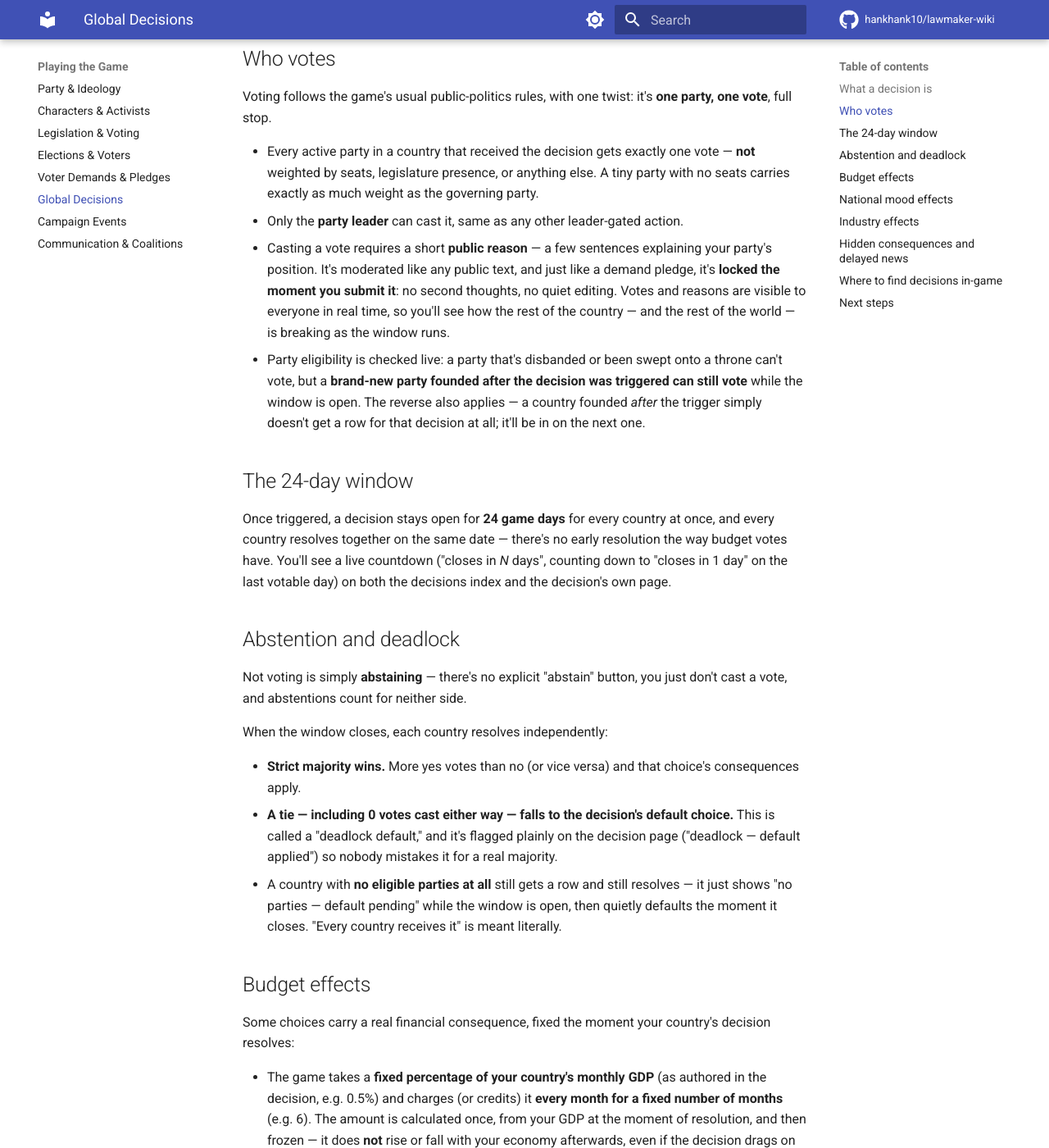
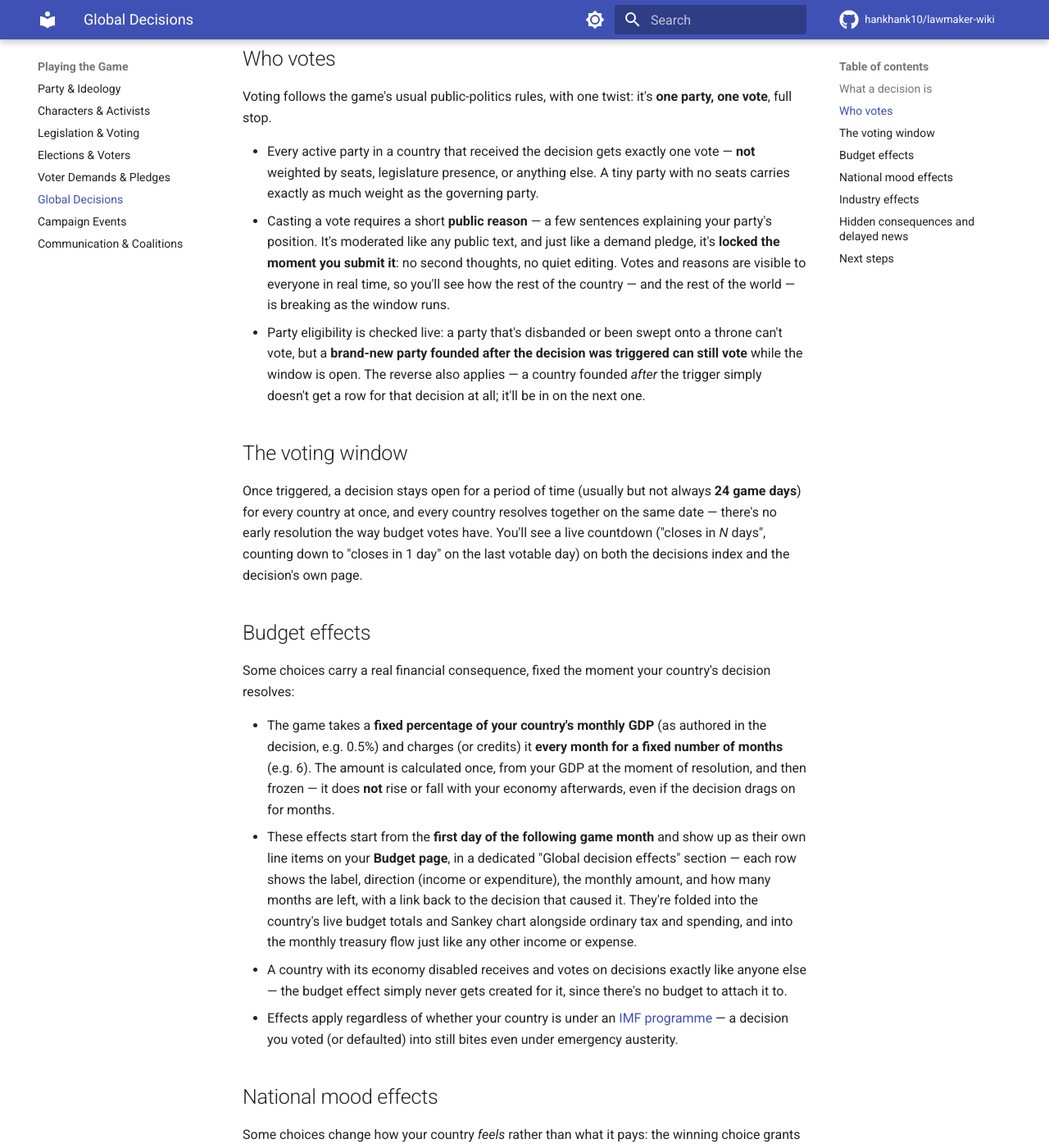
Before and after one commit to hankhank10/lawmaker-wiki, an MkDocs documentation site: the page built from docs/gameplay/global-decisions.md, in a window 1280 px wide and 1400 px high, scrolled down 679 px. Shown: the whole window at 82% size. Built offline with MkDocs 1.6.1 and Material for MkDocs 9.7.7, drawn with Linux system fonts in a browser that asks for light colours; comment, search, counter and statistics services are not loaded; some of the changed text lies outside the part shown.

Commit message:
📝 Sync from private repo
Auto-synced from hankhank10/lawmaker/game-manual

```diff
--- a/docs/gameplay/global-decisions.md
+++ b/docs/gameplay/global-decisions.md
@@ -29,7 +29,6 @@ vote**, full stop.
 - Every active party in a country that received the decision gets exactly one vote — **not**
   weighted by seats, legislature presence, or anything else. A tiny party with no seats
   carries exactly as much weight as the governing party.
-- Only the **party leader** can cast it, same as any other leader-gated action.
 - Casting a vote requires a short **public reason** — a few sentences explaining your party's
   position. It's moderated like any public text, and just like a demand pledge, it's **locked
   the moment you submit it**: no second thoughts, no quiet editing. Votes and reasons are
@@ -40,29 +39,9 @@ vote**, full stop.
   while the window is open. The reverse also applies — a country founded *after* the trigger
   simply doesn't get a row for that decision at all; it'll be in on the next one.
 
-## The 24-day window
+## The voting window
 
-Once triggered, a decision stays open for **24 game days** for every country at once, and
-every country resolves together on the same date — there's no early resolution the way
-budget votes have. You'll see a live countdown ("closes in *N* days", counting down to
-"closes in 1 day" on the last votable day) on both the decisions index and the decision's
-own page.
-
-## Abstention and deadlock
-
-Not voting is simply **abstaining** — there's no explicit "abstain" button, you just don't
-cast a vote, and abstentions count for neither side.
-
-When the window closes, each country resolves independently:
-
-- **Strict majority wins.** More yes votes than no (or vice versa) and that choice's
-  consequences apply.
-- **A tie — including 0 votes cast either way — falls to the decision's default choice.**
-  This is called a "deadlock default," and it's flagged plainly on the decision page
-  ("deadlock — default applied") so nobody mistakes it for a real majority.
-- A country with **no eligible parties at all** still gets a row and still resolves — it just
-  shows "no parties — default pending" while the window is open, then quietly defaults the
-  moment it closes. "Every country receives it" is meant literally.
+Once triggered, a decision stays open for a period of time (usually but not always **24 game days**) for every country at once, and every country resolves together on the same date — there's no early resolution the way budget votes have. You'll see a live countdown ("closes in *N* days", counting down to "closes in 1 day" on the last votable day) on both the decisions index and the decision's own page.
 
 ## Budget effects
 
@@ -141,21 +120,6 @@ Those who failed to prepare will see a huge impact on their technology sector."*
 chose to prepare, the storm passes quietly; if it didn't, that post is the moment the bill comes
 due.
 
-## Where to find decisions in-game
-
-- **Global Decisions page** — the player-facing home of the feature: live decisions pinned at
-  the top with their countdown, historical ones below with their outcome ("14 countries said
-  yes, 3 said no"), newest first.
-- **Decision detail page** — the full scenario, both choices with their consequence lists, the
-  default-choice marker, your party's vote form (if you haven't voted yet) or your party's
-  locked vote and reason (if you have), and a **world response table** — one section per
-  country, showing every cast vote with its reason while the window is open, and the frozen
-  outcome and tallies once it's resolved.
-- **Dashboard card** — a prominent card tells you when your party has a decision waiting and
-  whether you've voted yet, with the nearest deadline surfaced first if more than one is live.
-- **Budget page** — any active decision effects for your country appear as their own section,
-  right alongside the rest of your country's finances.
-
 ## Next steps
 
 - [Economy](economy.md) — how the budget page and Sankey chart work, and how a decision's
```
